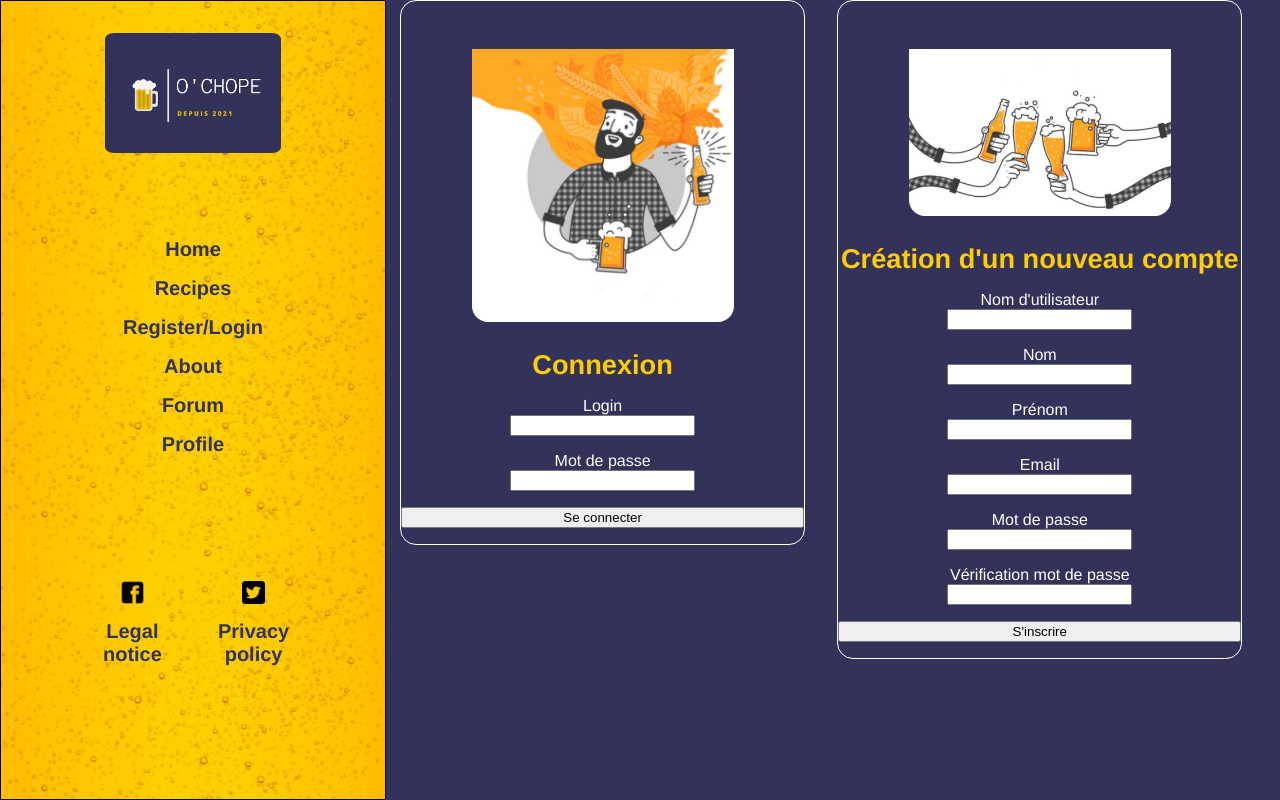
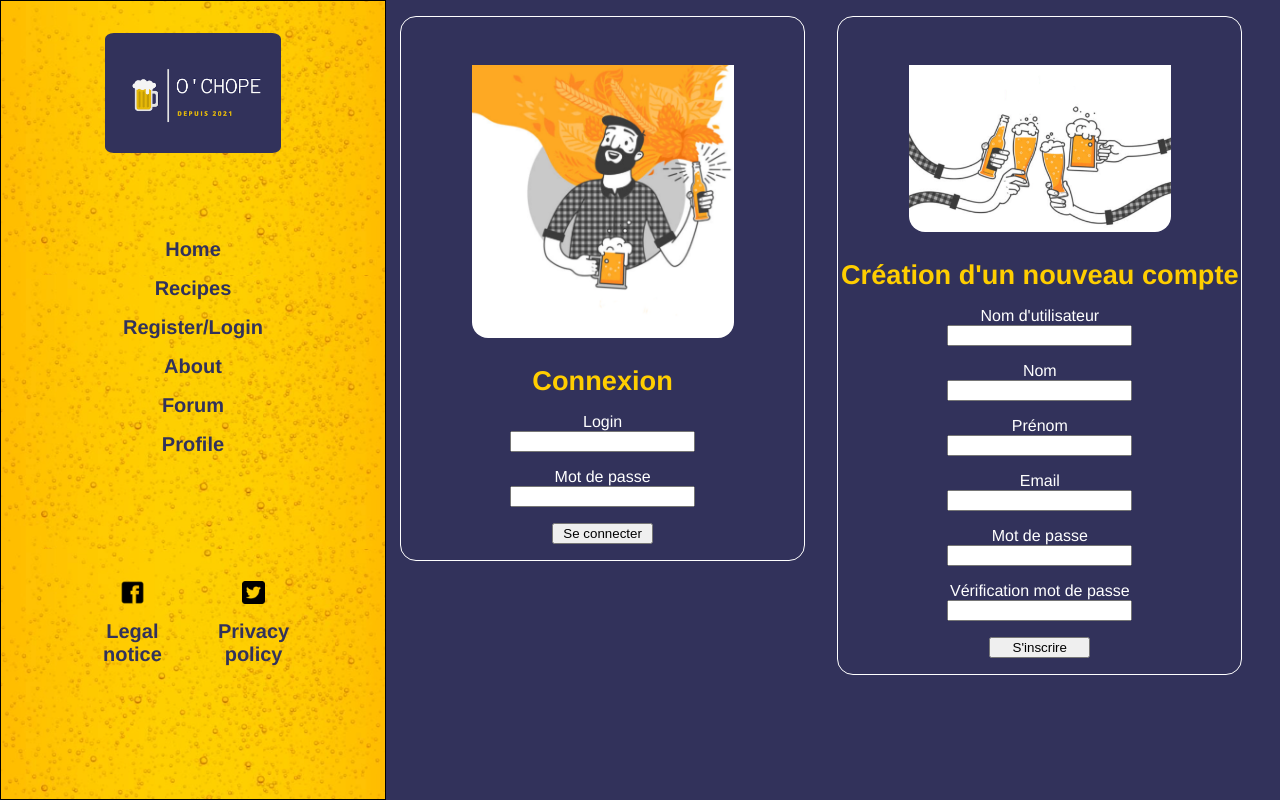
Before and after one commit to debbyputzolu/projet-o-chope, a Vue app in the folder front/ochope/: page /register in a window 1280 px wide. Built offline with nearby package versions, Linux system fonts and the light colour scheme; no server answers; the HTML template or start-up script is replaced by a standard one.

Commit message:
register page finish

```diff
--- a/front/ochope/src/assets/scss/main.scss
+++ b/front/ochope/src/assets/scss/main.scss
@@ -7,7 +7,6 @@ $header-height: 5vh;
   justify-content: space-between;
   font-family: Avenir, Helvetica, Arial, sans-serif;
   text-align: center;
-  background-color: #32325B;
   height: 100%;
   margin-top: 0;
 }
@@ -15,6 +14,7 @@ $header-height: 5vh;
 body {
   margin: 0;
   height: 100vh;
+  background-color: #32325B;
 }
 
 .header {
@@ -88,9 +88,7 @@ body {
 main {
   margin-left: 30%;
   width: 70%;
-
 }
-
 
 .recipeListDiv{
 display: inline;
@@ -128,10 +126,8 @@ font-size: 3rem;
   border-radius: 1rem;
   padding-top: 1rem;
   padding-bottom: 1rem;
-  margin-left: 1rem;
-  margin-right: 1rem;
+  margin: 1rem;
   color: white;
-
 }
 
 .recipeImage {
@@ -176,18 +172,16 @@ font-size: 3rem;
 
 .commentFormButton {
   border-radius: 0.5rem;
-
 }
 
 .register {
   display: flex;
-  box-sizing: border-box;
-  height: auto;
 }
 
 .login, .inscription {
   width: 45%;
   height: 60%;
+  margin: 1rem;
 }
 
 .inscriptionImage, .loginImage {
@@ -211,3 +205,14 @@ font-size: 3rem;
   margin-bottom: 1rem;
   justify-content: center;
 }
+
+.inscriptionButton, .loginButton {
+  width: 25%;
+  align-self: center;
+}
+
+.error {
+  color: #FFCE00;
+  font-style: italic;
+  margin-bottom: 1rem;
+}
```
